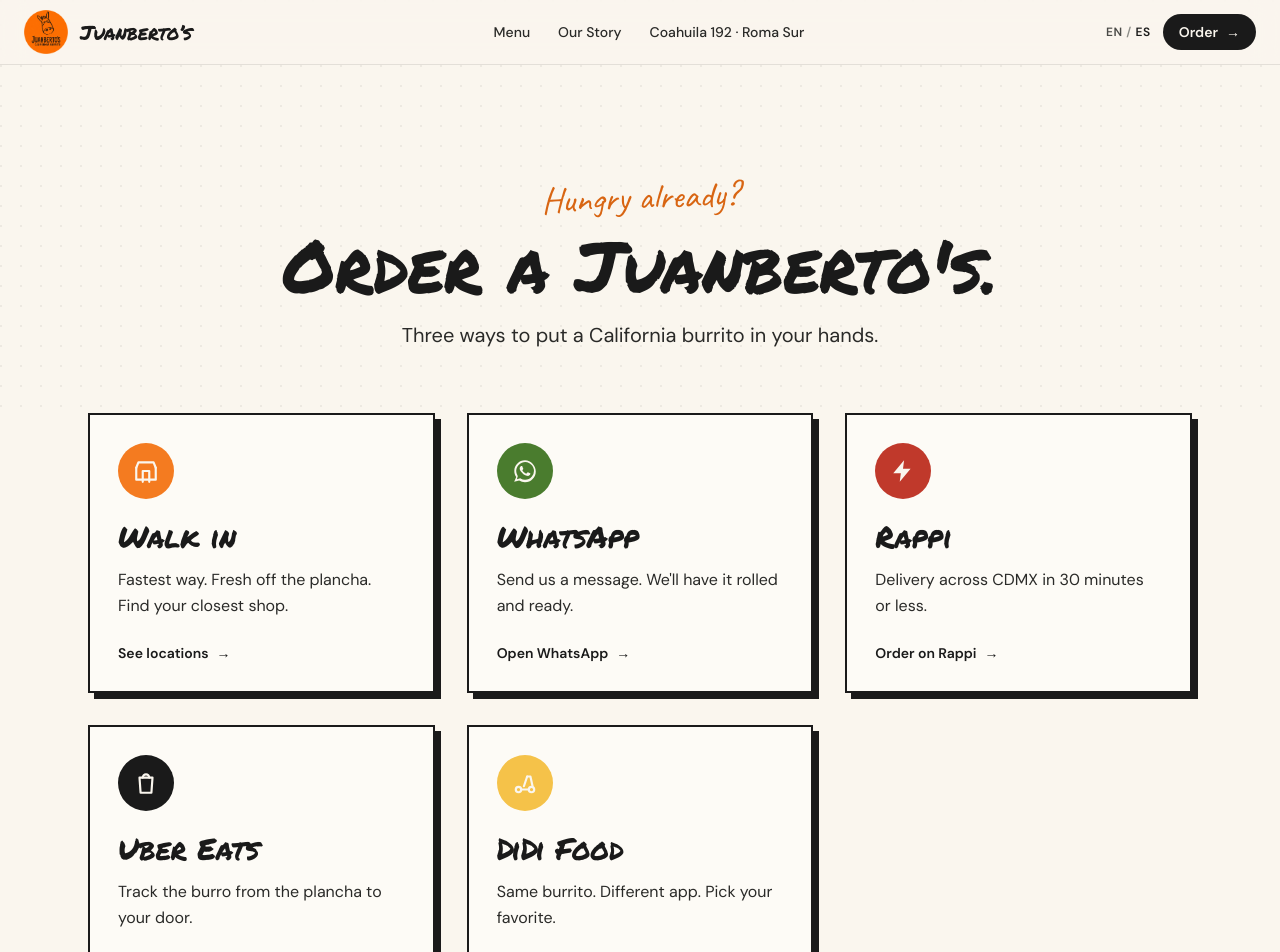
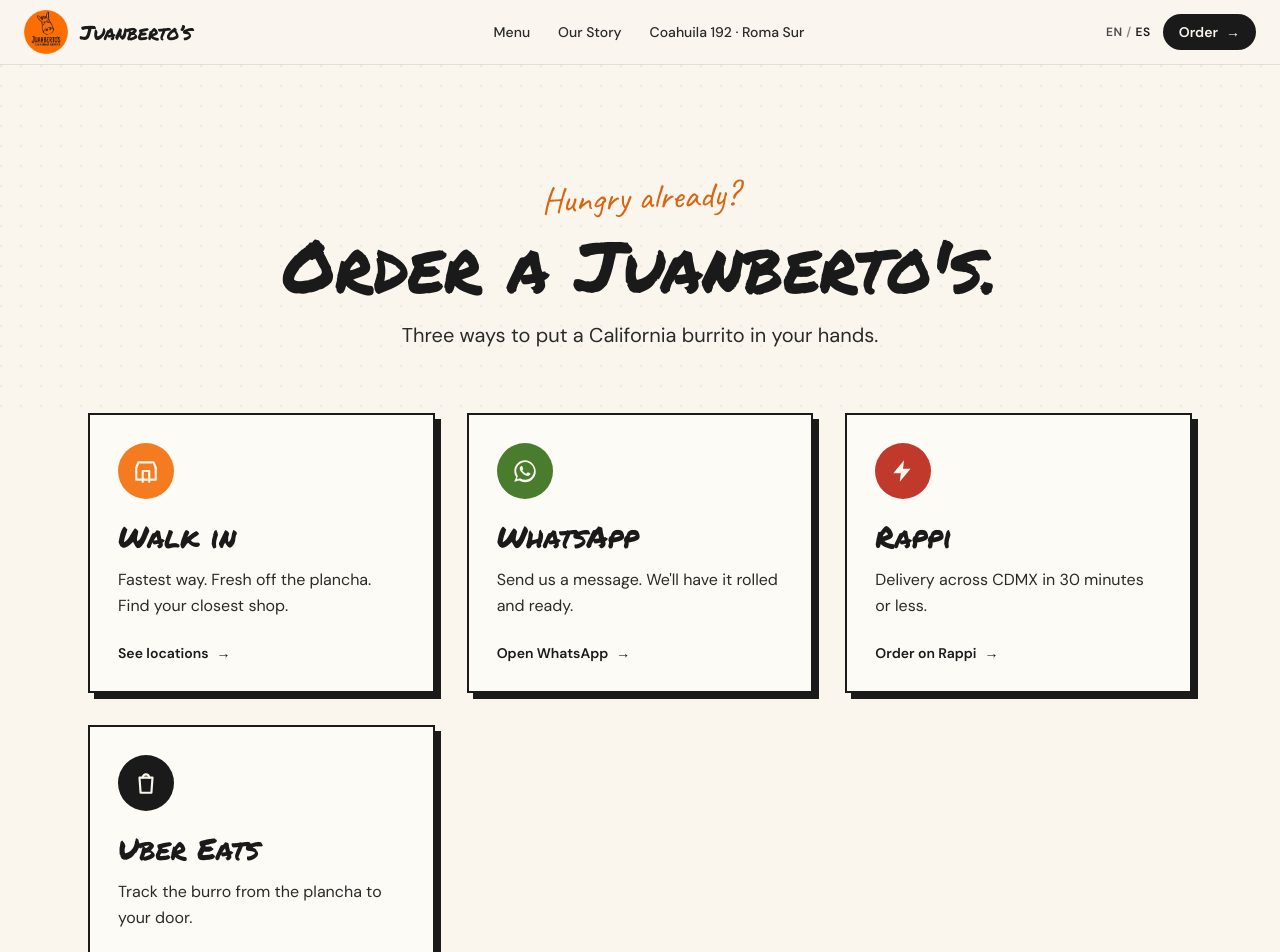
Before and after one commit to juanpasaflipz/juanbertos, a Next.js app in the folder apps/web/: page /en/order in a window 1280 px wide. Shown: the top 952 px of the page. Built offline with nearby package versions, Linux system fonts and the light colour scheme.

Commit message:
fix(order): remove DiDi Food channel (we don't actually use it)

```diff
--- a/apps/web/messages/en.json
+++ b/apps/web/messages/en.json
@@ -178,12 +178,6 @@
         "body": "Track the burro from the plancha to your door.",
         "cta": "Order on Uber Eats",
         "href": "https://www.ubereats.com/mx/store/juanbertos"
-      },
-      "didi": {
-        "title": "DiDi Food",
-        "body": "Same burrito. Different app. Pick your favorite.",
-        "cta": "Order on DiDi",
-        "href": "https://didifood.com.mx/juanbertos"
       }
     }
   },
--- a/apps/web/messages/es.json
+++ b/apps/web/messages/es.json
@@ -178,12 +178,6 @@
         "body": "Sigue al burro desde la plancha hasta tu puerta.",
         "cta": "Ordenar en Uber Eats",
         "href": "https://www.ubereats.com/mx/store/juanbertos"
-      },
-      "didi": {
-        "title": "DiDi Food",
-        "body": "El mismo burrito. Otra app. Tú escoges tu favorita.",
-        "cta": "Ordenar en DiDi",
-        "href": "https://didifood.com.mx/juanbertos"
       }
     }
   },
--- a/apps/web/src/app/[locale]/order/OrderContent.tsx
+++ b/apps/web/src/app/[locale]/order/OrderContent.tsx
@@ -5,7 +5,7 @@
 import { PageHero } from "@/components/PageHero";
 import { Link as LocaleLink } from "@/i18n/navigation";
 
-type ChannelKey = "inperson" | "whatsapp" | "rappi" | "ubereats" | "didi";
+type ChannelKey = "inperson" | "whatsapp" | "rappi" | "ubereats";
 
 const CHANNELS: Array<{
   key: ChannelKey;
@@ -17,7 +17,6 @@
   { key: "whatsapp",  external: true,  accent: "bg-cilantro-500",   icon: <WhatsAppIcon /> },
   { key: "rappi",     external: true,  accent: "bg-salsa-500",      icon: <BoltIcon /> },
   { key: "ubereats",  external: true,  accent: "bg-ink-900",        icon: <BagIcon /> },
-  { key: "didi",      external: true,  accent: "bg-masa-500",       icon: <ScooterIcon /> },
 ];
 
 export function OrderContent() {
@@ -126,15 +125,3 @@
     </svg>
   );
 }
-
-function ScooterIcon() {
-  return (
-    <svg viewBox="0 0 24 24" width="26" height="26" fill="none" stroke="currentColor" strokeWidth="2" strokeLinecap="round" strokeLinejoin="round" aria-hidden>
-      <circle cx="6" cy="18" r="2.5" />
-      <circle cx="18" cy="18" r="2.5" />
-      <path d="M8.5 18h7" />
-      <path d="M14 6h3l2 9" />
-      <path d="M14 6l-3 9" />
-    </svg>
-  );
-}
```
